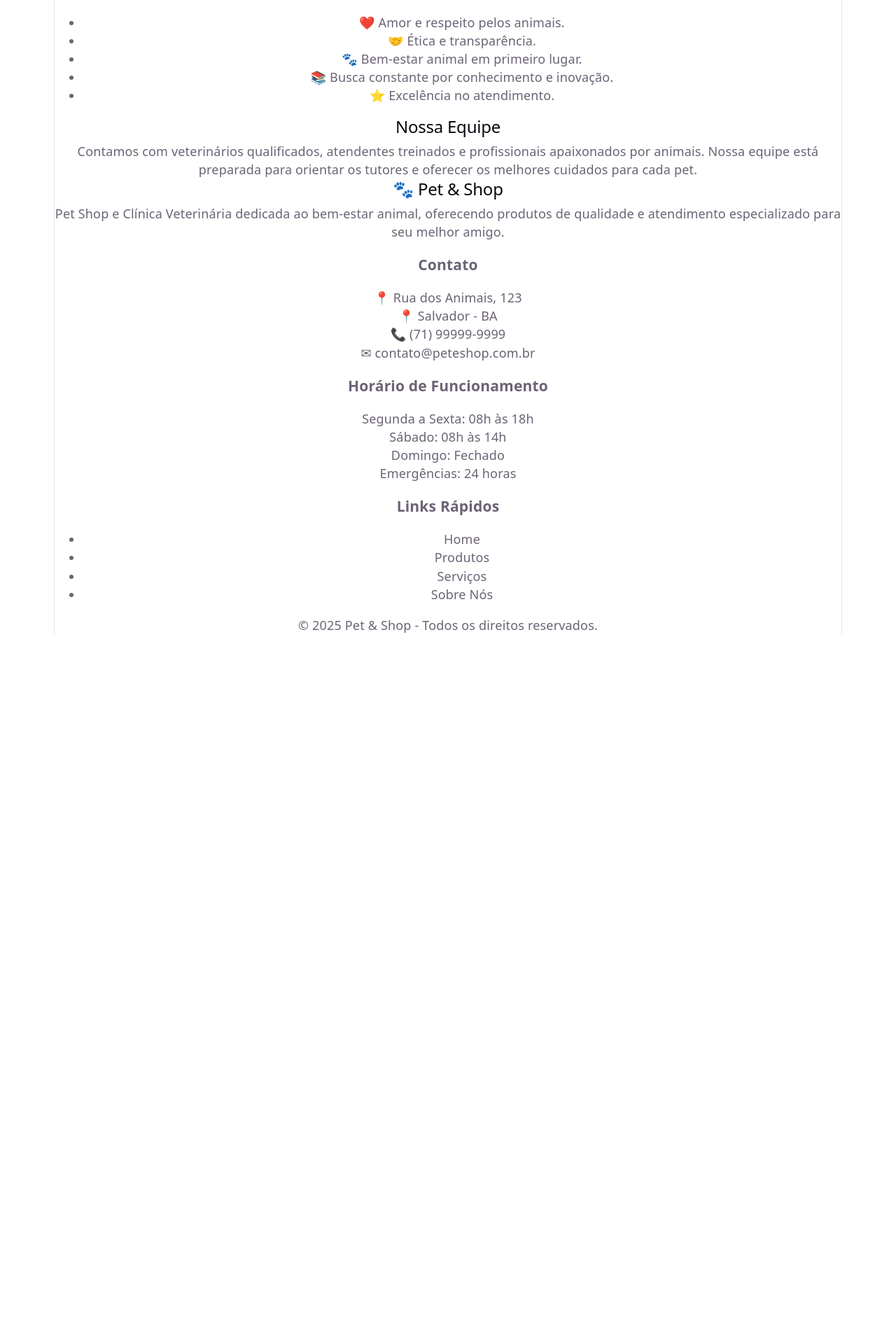
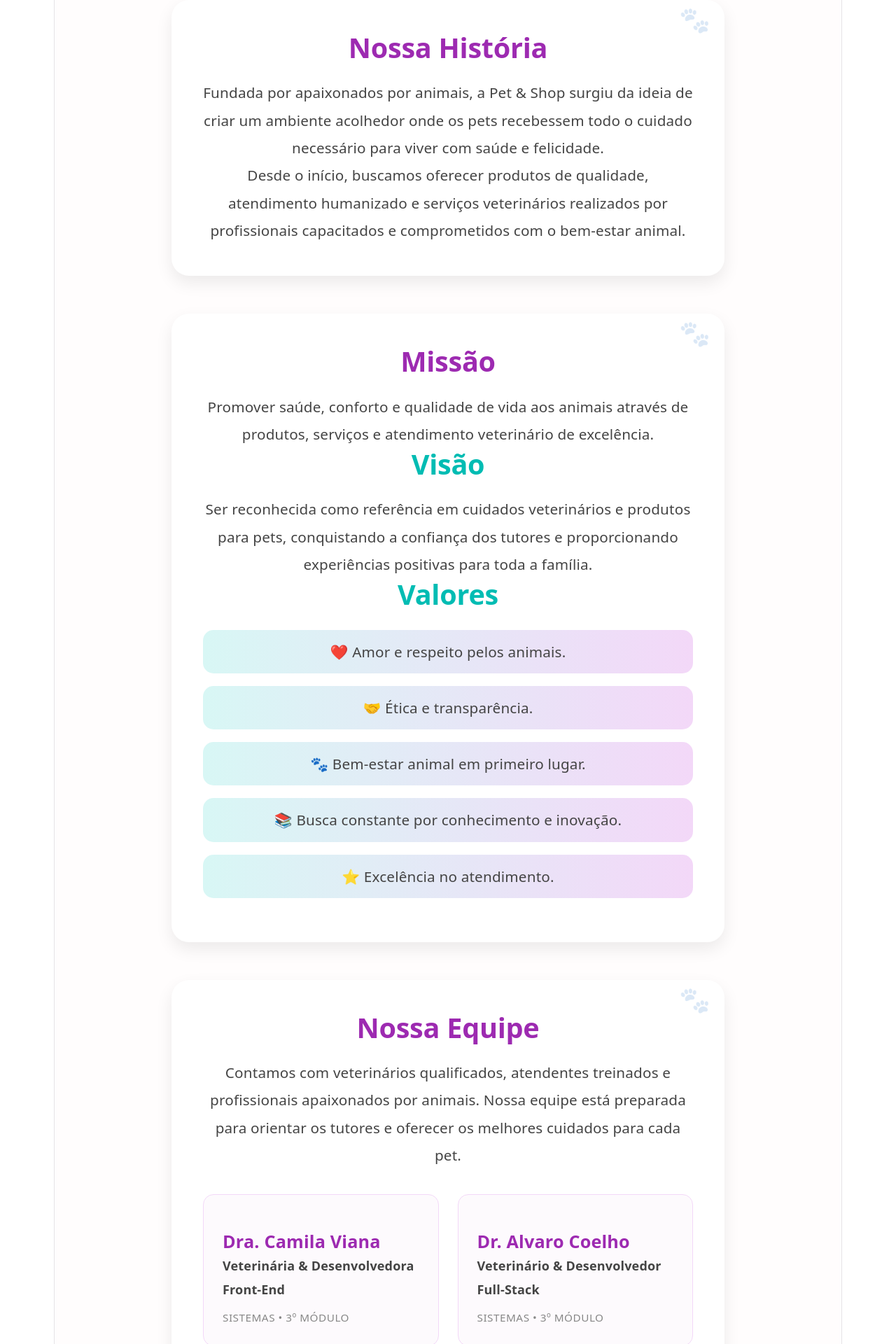
Before and after one commit to AlvaroCoe/DS-96231-DUPLA, a React (Vite) app in the folder projeto-git-dupla/: page /sobrenos in a window 1280 px wide. Shown: the part 1960-3880 px from the top of the page at 70% size. Before the commit the page ends 2866 px from the top, so only its background shows below. Built offline with nearby package versions, Linux system fonts and the light colour scheme.

Commit message:
atualização so sobreNos (style.css).

```diff
--- a/projeto-git-dupla/src/pages/SobreNos/index.jsx
+++ b/projeto-git-dupla/src/pages/SobreNos/index.jsx
@@ -64,6 +64,20 @@
     para orientar os tutores e oferecer os melhores cuidados para cada
     pet.
   </p>
+
+  <div className="membros-container">
+    <div className="membro-card">
+      <h3>Dra. Camila Viana</h3>
+      <p className="cargo">Veterinária & Desenvolvedora Front-End</p>
+      <span className="detalhe">Sistemas • 3º Módulo</span>
+    </div>
+
+    <div className="membro-card">
+      <h3>Dr. Alvaro Coelho</h3>
+      <p className="cargo">Veterinário & Desenvolvedor Full-Stack</p>
+      <span className="detalhe">Sistemas • 3º Módulo</span>
+    </div>
+  </div>
 </section>
     </main>
   );
--- a/projeto-git-dupla/src/pages/SobreNos/style.css
+++ b/projeto-git-dupla/src/pages/SobreNos/style.css
@@ -0,0 +1,205 @@
+.sobre-nos {
+  background: #fffdfd;
+  min-height: 100vh;
+  padding-bottom: 4rem;
+  color: #444;
+}
+
+/* HERO */
+
+.hero-sobre {
+  background: linear-gradient(
+    135deg,
+    #d8f7f5,
+    #f3d8f8
+  );
+
+  text-align: center;
+  padding: 5rem 2rem;
+  border-radius: 0 0 40px 40px;
+}
+
+.hero-sobre h1 {
+  font-size: 3.5rem;
+  color: #9d2ab1;
+  margin-bottom: 1.5rem;
+}
+
+.hero-sobre p {
+  max-width: 850px;
+  margin: auto;
+  font-size: 1.3rem;
+  line-height: 1.8;
+}
+
+/* CARDS CENTRALIZADOS */
+
+.historia,
+.missao,
+.equipe {
+  background: white;
+
+  max-width: 700px;
+  margin: 3rem auto;
+
+  padding: 2.5rem;
+
+  border-radius: 25px;
+
+  box-shadow: 0 10px 25px rgba(0, 0, 0, 0.08);
+
+  transition: 0.3s ease;
+}
+
+.historia:hover,
+.missao:hover,
+.equipe:hover {
+  transform: translateY(-6px);
+
+  box-shadow: 0 15px 35px rgba(157, 42, 177, 0.15);
+}
+
+/* TÍTULOS */
+
+.historia h2,
+.missao h2,
+.equipe h2 {
+  font-size: 2.2rem;
+  font-weight: 700;
+
+  margin-bottom: 1.2rem;
+
+
+  color: #9d2ab1;
+}
+
+/* MISSÃO E VISÃO */
+.missao h2:nth-of-type(1) {
+  color: #9d2ab1; /* Missão fica Roxo */
+}
+
+.missao h2:nth-of-type(2),
+.missao h2:nth-of-type(3) {
+  color: #00bcb3; /* Visão e Valores ficam Ciano */
+}
+
+.historia p,
+.missao p,
+.equipe p {
+  font-size: 1.15rem;
+  line-height: 1.9;
+}
+
+/* VALORES */
+
+.missao ul {
+  list-style: none;
+  padding: 0;
+  margin-top: 1.5rem;
+}
+
+.missao li {
+  background: linear-gradient(
+    90deg,
+    #d8f7f5,
+    #f3d8f8
+  );
+
+  padding: 1rem 1.3rem;
+  margin-bottom: 1rem;
+
+  border-radius: 15px;
+
+  font-size: 1.15rem;
+  font-weight: 500;
+
+  transition: all 0.3s ease;
+}
+
+.missao li:hover {
+  transform: translateX(10px);
+}
+
+/* DECORAÇÃO */
+
+.historia,
+.missao,
+.equipe {
+  position: relative;
+}
+
+.historia::before,
+.missao::before,
+.equipe::before {
+  content: "🐾";
+
+  position: absolute;
+  top: 15px;
+  right: 20px;
+
+  font-size: 2rem;
+  opacity: 0.15;
+}
+
+/* RESPONSIVO */
+
+@media (max-width: 768px) {
+  .hero-sobre h1 {
+    font-size: 2.5rem;
+  }
+
+  .hero-sobre p {
+    font-size: 1.1rem;
+  }
+
+  .historia,
+  .missao,
+  .equipe {
+    margin: 2rem 1rem;
+    padding: 1.8rem;
+  }
+
+  .historia h2,
+  .missao h2,
+  .equipe h2 {
+    font-size: 1.8rem;
+  }
+}
+
+/* Estilização dos cartões dos integrantes */
+.membros-container {
+  display: flex;
+  gap: 1.5rem;
+  margin-top: 2rem;
+  flex-wrap: wrap; /* Garante que quebre linha no celular */
+}
+
+.membro-card {
+  flex: 1;
+  min-width: 250px;
+  background: #fdfafd;
+  padding: 1.5rem;
+  border-radius: 15px;
+  border: 1px solid #f3d8f8;
+  text-align: left;
+}
+
+.membro-card h3 {
+  color: #9d2ab1; /* Roxo padrão do seu Hero */
+  font-size: 1.4rem;
+  margin-bottom: 0.3rem;
+}
+
+.membro-card .cargo {
+  font-size: 1rem !important;
+  font-weight: 600;
+  color: #444;
+  margin-bottom: 0.5rem;
+}
+
+.membro-card .detalhe {
+  font-size: 0.85rem;
+  color: #888;
+  text-transform: uppercase;
+  letter-spacing: 0.5px;
+}
```
Lines whose indentation alone changed are shown as unchanged.
